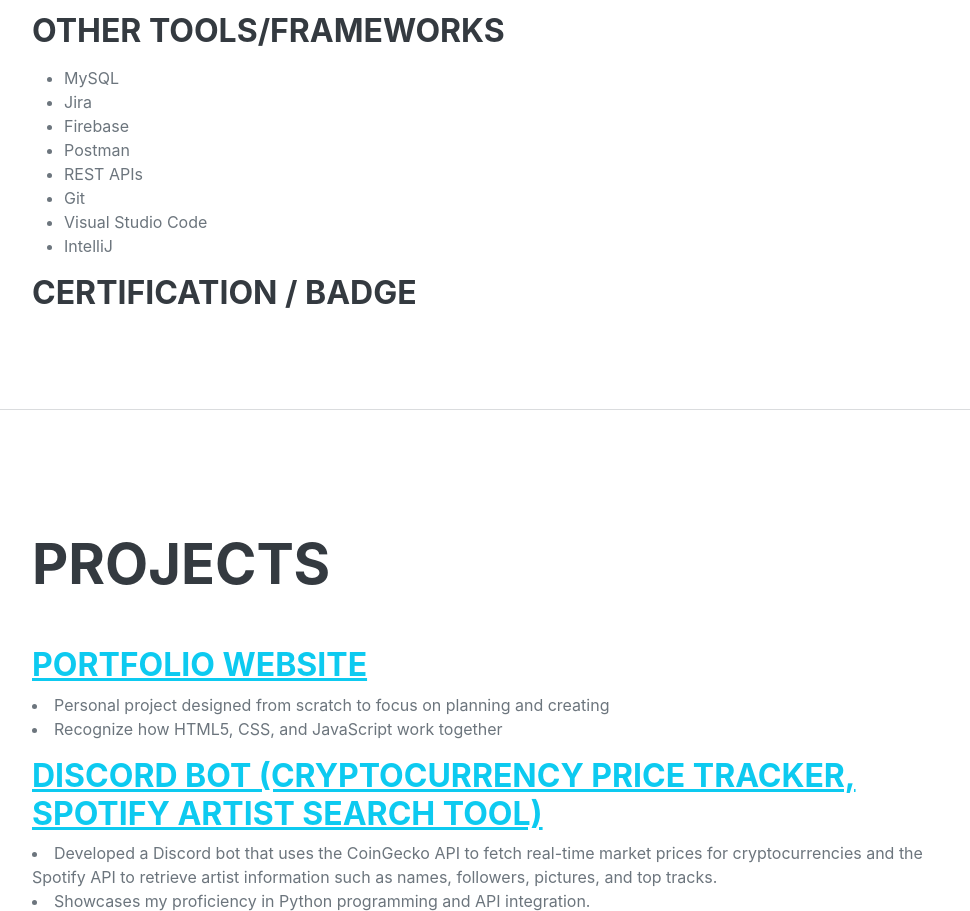
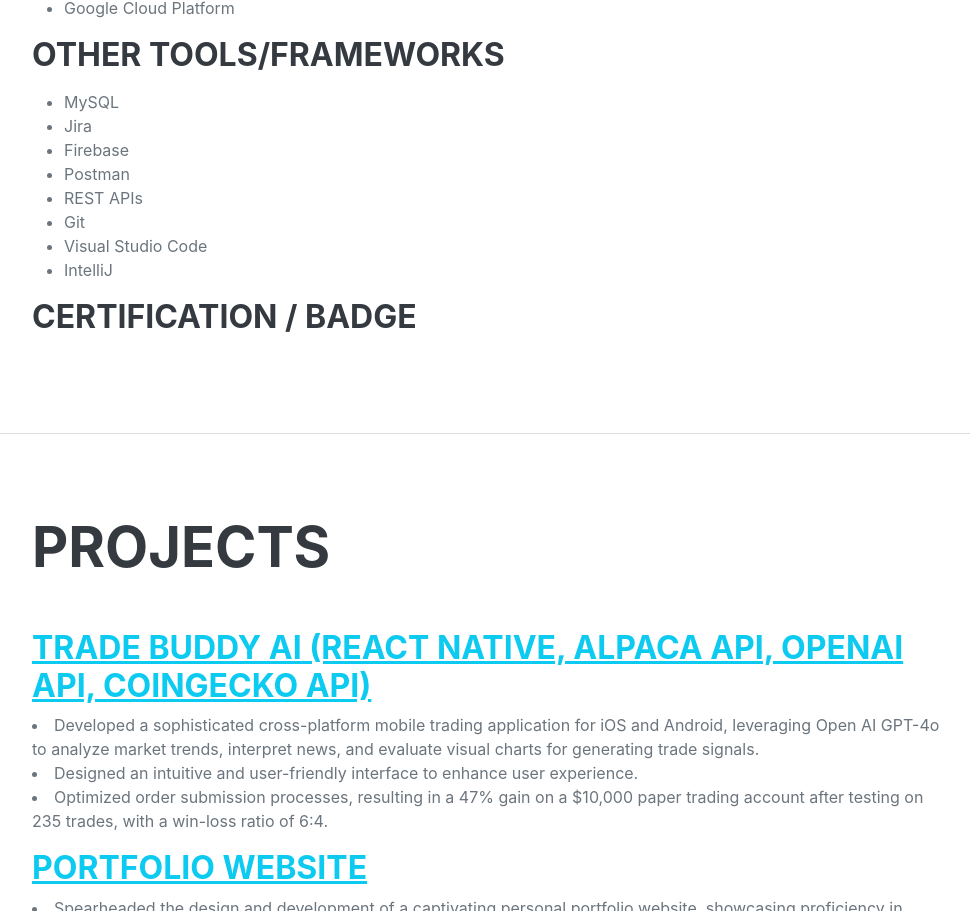
Before and after one commit to hieunht97/my-portfolio-website, a plain HTML site: page index.html in a window 1280 px wide. Shown: the part 3388-4299 px from the top of the page, without its empty margins (288-1258 px from the left). Drawn offline with nearby package versions, Linux system fonts and the light colour scheme; a script that the page names is missing; a web font is replaced by a local one.

Commit message:
update June 2024

```diff
--- a/index.html
+++ b/index.html
@@ -76,7 +76,7 @@
           <li class="nav-item">
             <a
               class="nav-link js-scroll-trigger"
-              href="HIEU_T_TRAN_Resume.pdf"
+              href="HIEU_T_TRAN_PDF_RESUME_LATEST.pdf"
               target="_blank"
               >Resume</a
             >
@@ -168,7 +168,7 @@
               </p>
             </div>
             <div class="flex-shrink-0">
-              <span class="text-primary">01/2020 – 12/2023</span>
+              <span class="text-primary">01/2020 – 05/2024</span>
             </div>
           </div>
           <div class="d-flex flex-column flex-md-row justify-content-between">
@@ -205,6 +205,7 @@
             <li>Python</li>
             <li>Java</li>
             <li>JavaScript</li>
+            <li>React/React Native</li>
             <li>C/C++</li>
             <li>CSS</li>
             <li>HTML</li>
@@ -251,16 +252,40 @@
           <h2 class="mb-5">Projects</h2>
           <h3>
             <a
+              href="https://github.com/hieunht97/trade-buddy-ai"
+              target="_blank"
+              >Trade Buddy AI (React Native, Alpaca API, OpenAI API, CoinGecko API)</a
+            >
+          </h3>
+          <li>
+            Developed a sophisticated cross-platform mobile trading application for iOS and Android, leveraging Open AI GPT-4o to analyze
+market trends, interpret news, and evaluate visual charts for generating trade signals.
+          </li>
+          <li>
+            Designed an intuitive and user-friendly interface to enhance user experience.
+          </li>
+          <li>
+            Optimized order submission processes, resulting in a 47% gain on a $10,000 paper trading account after testing on 235 trades, with
+            a win-loss ratio of 6:4.
+          </li>
+          <p></p>
+          <h3>
+            <a
               href="https://github.com/hieunht97/my-portfolio-website"
               target="_blank"
               >Portfolio Website</a
             >
           </h3>
           <li>
-            Personal project designed from scratch to focus on planning and
-            creating
+            Spearheaded the design and development of a captivating personal portfolio website, showcasing proficiency in HTML, CSS,
+JavaScript, and Bootstrap. Achieved an aesthetically pleasing and functional web application, demonstrating a keen eye for modern
+design principles and user-friendly interfaces.
           </li>
-          <li>Recognize how HTML5, CSS, and JavaScript work together</li>
+          <li>
+            Manifested a commitment to professionalism and innovation in web development, resulting in a visually appealing and seamlessly
+navigable digital presence. Led to a substantial increase of 6 interviews within one month, reflecting the impact of the website on
+professional visibility.
+          </li>
           <p></p>
 
           <h3>
@@ -272,13 +297,12 @@
             >
           </h3>
           <li>
-            Developed a Discord bot that uses the CoinGecko API to fetch
-            real-time market prices for cryptocurrencies and the Spotify API to
-            retrieve artist information such as names, followers, pictures, and
-            top tracks.
+            Engineered a dynamic Discord bot leveraging the CoinGecko API for real-time cryptocurrency market prices. This optimization led to
+            a 40% increase in trading profit by significantly improving price monitoring speed through user-friendly commands
           </li>
           <li>
-            Showcases my proficiency in Python programming and API integration.
+            Enhanced bot functionality by seamlessly integrating the Spotify API to retrieve artist details, including names, followers, images,
+and top tracks.
           </li>
           <p></p>
 
@@ -290,14 +314,14 @@
             >
           </h3>
           <li>
-            Created and deployed a Flask web application using Python that
-            allows users to input their crypto wallet address and balance.
+            Developed and deployed a robust Flask web application powered by Python. Allows users to input cryptocurrency wallet addresses
+for instant balance retrieval, resulting in a 60% reduction in the time required for wallet check.
           </li>
           <li>
-            Utilizes real-time API data to calculate and display the total value
-            of their wallet in USD.
+            Implemented a SQL database to store user data securely and efficiently, including login credentials and user balance information,
+ensuring data integrity and security.
           </li>
-          <li>Supports login/logout for different users.</li>
+          <li>Utilized real-time API data to calculate and display the total USD value of cryptocurrency holdings, providing users with a user-friendly and data-rich experience.</li>
           <p></p>
         </div>
       </section>
```
Also changed, not shown: 1 other file.
